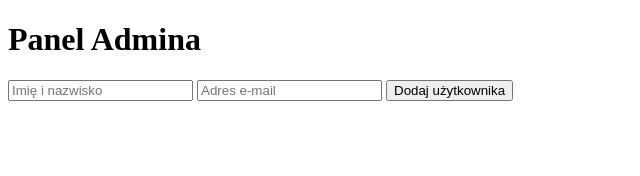
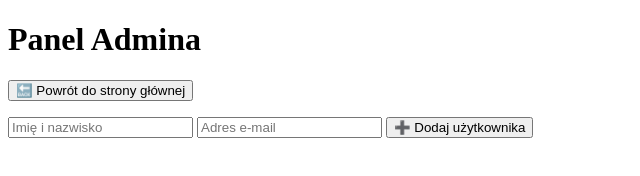
Before and after one commit to pabloosss/emerglog-backend, a website: page public/admin.html in a window 1280 px wide. Shown: the whole page, without its empty margins (0-640 px from the left). Drawn offline with Linux system fonts and the light colour scheme; no server answers.

Commit message:
Update admin.html

```diff
--- a/public/admin.html
+++ b/public/admin.html
@@ -8,10 +8,14 @@
 </head>
 <body>
     <h1>Panel Admina</h1>
+
+    <button onclick="goToHome()">🔙 Powrót do strony głównej</button>
+
     <ul id="user-list"></ul>
 
     <input type="text" id="new-user-name" placeholder="Imię i nazwisko">
     <input type="email" id="new-user-email" placeholder="Adres e-mail">
-    <button onclick="addUser()">Dodaj użytkownika</button>
+    <button onclick="addUser()">➕ Dodaj użytkownika</button>
+
 </body>
 </html>
```
